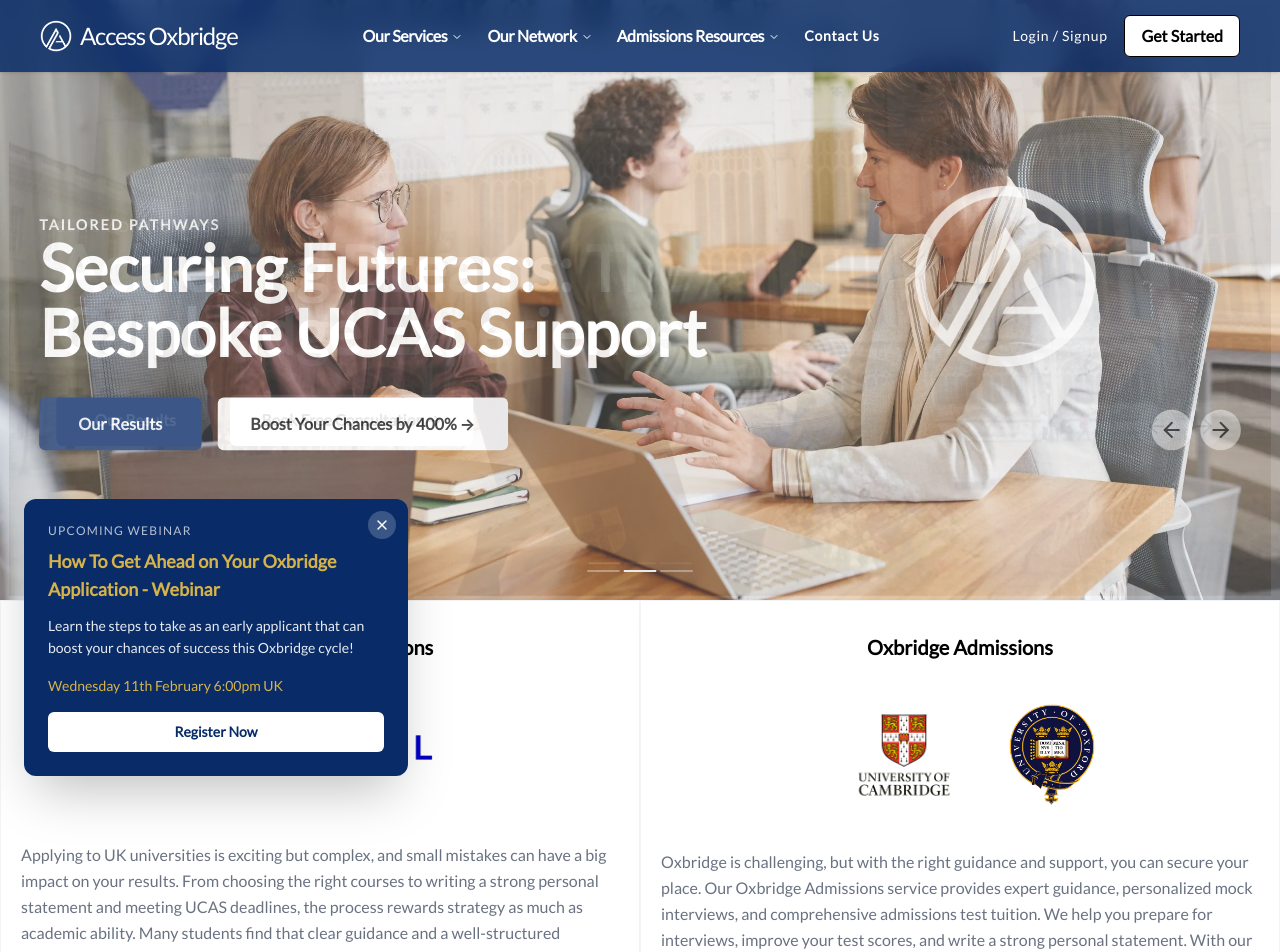
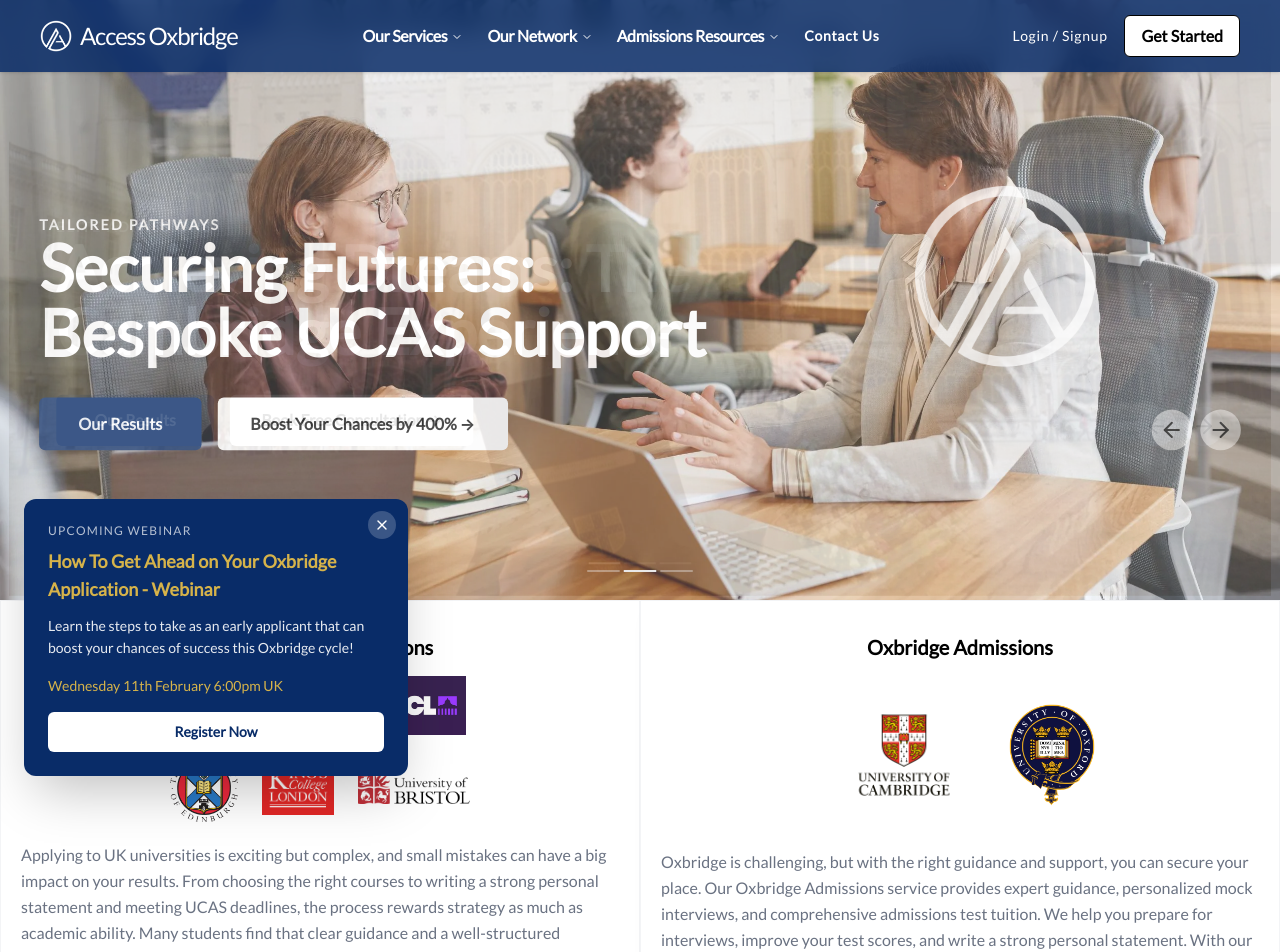
Before and after one commit to AccessOxbridge/Website, a Next.js app: page / in a window 1280 px wide. Shown: the top 952 px of the page. Built offline with nearby package versions, Linux system fonts and the light colour scheme.

Commit message:
refactor: Adjust image dimensions and clean up commented code in Hero component for improved layout and readability

```diff
--- a/src/components/home/hero.tsx
+++ b/src/components/home/hero.tsx
@@ -151,14 +151,14 @@
           <div className="flex flex-col items-center justify-center w-full gap-4 h-[30%] scale-60 sm:scale-100">
             <div className="flex items-center justify-center gap-6">
               <Image
-                className="transition-transform group-hover:scale-110 duration-200 w-64 h-full
+                className="transition-transform group-hover:scale-110 duration-200 w-24 h-full
                 object-cover"
                 src="/imperial.png"
                 alt="Scientia"
                 width={90}
                 height={90}
               />
-              {/* <Image
+              <Image
                 className="transition-transform group-hover:scale-110 duration-200 w-15 h-full object-contain"
                 src="/lse.png"
                 alt="LSE"
@@ -171,9 +171,9 @@
                 alt="UCL"
                 width={90}
                 height={90}
-              /> */}
+              />
             </div>
-            {/* <div className="flex items-center justify-center gap-6">
+            <div className="flex items-center justify-center gap-6">
               <Image
                 className="transition-transform group-hover:scale-110 duration-200 w-17 h-full object-contain"
                 src="/edinburgh.png"
@@ -182,20 +182,20 @@
                 height={90}
               />
               <Image
-                className="transition-transform group-hover:scale-110 duration-200 w-20 h-full object-contain"
+                className="transition-transform group-hover:scale-110 duration-200 w-18 h-full object-contain"
                 src="/kings.png"
                 alt="Kings"
                 width={90}
                 height={90}
               />
               <Image
-                className="transition-transform group-hover:scale-110 duration-200 w-20 h-full object-contain"
+                className="transition-transform group-hover:scale-110 duration-200 w-28 h-full object-contain"
                 src="/bristol.png"
                 alt="Bristol"
                 width={90}
                 height={90}
               />
-            </div> */}
+            </div>
           </div>
           <p className="text-base text-left text-gray-500 leading-relaxed group-hover:text-gray-700
           transition-colors h-[40%]">
```
